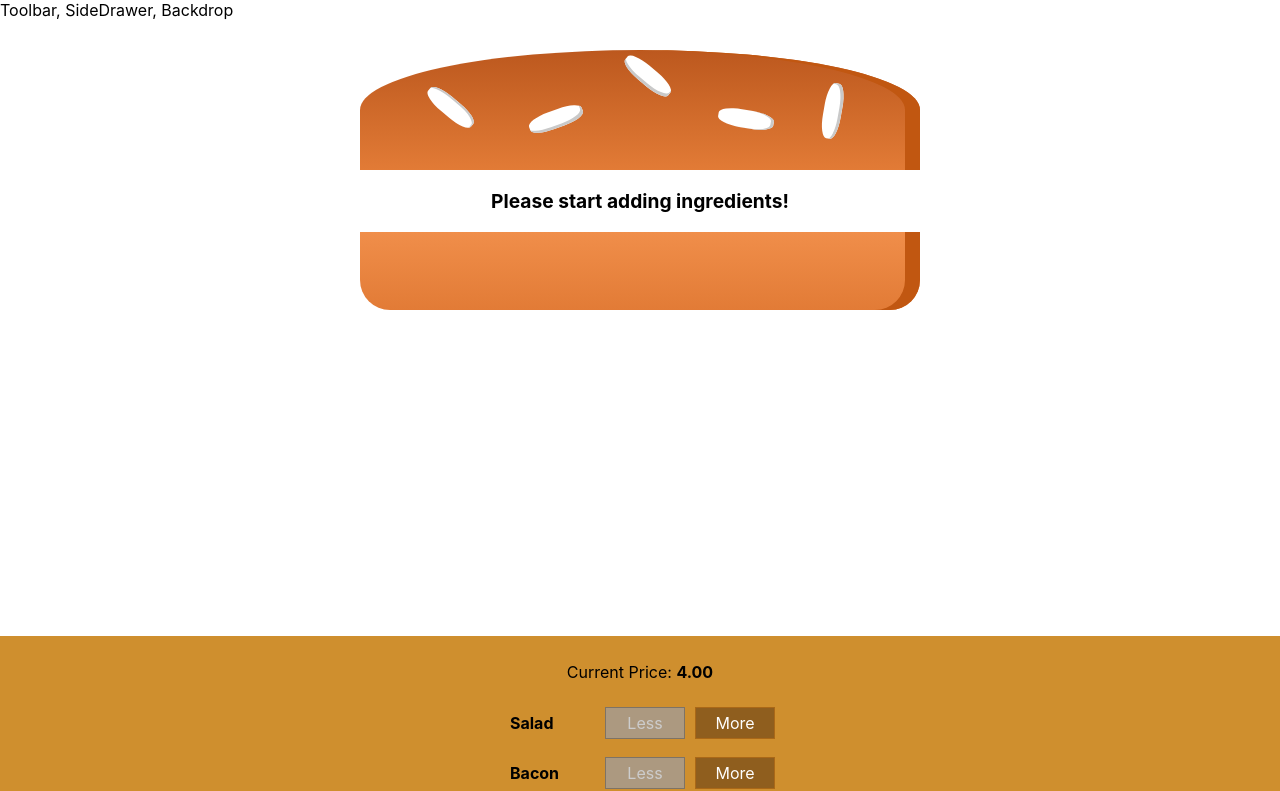
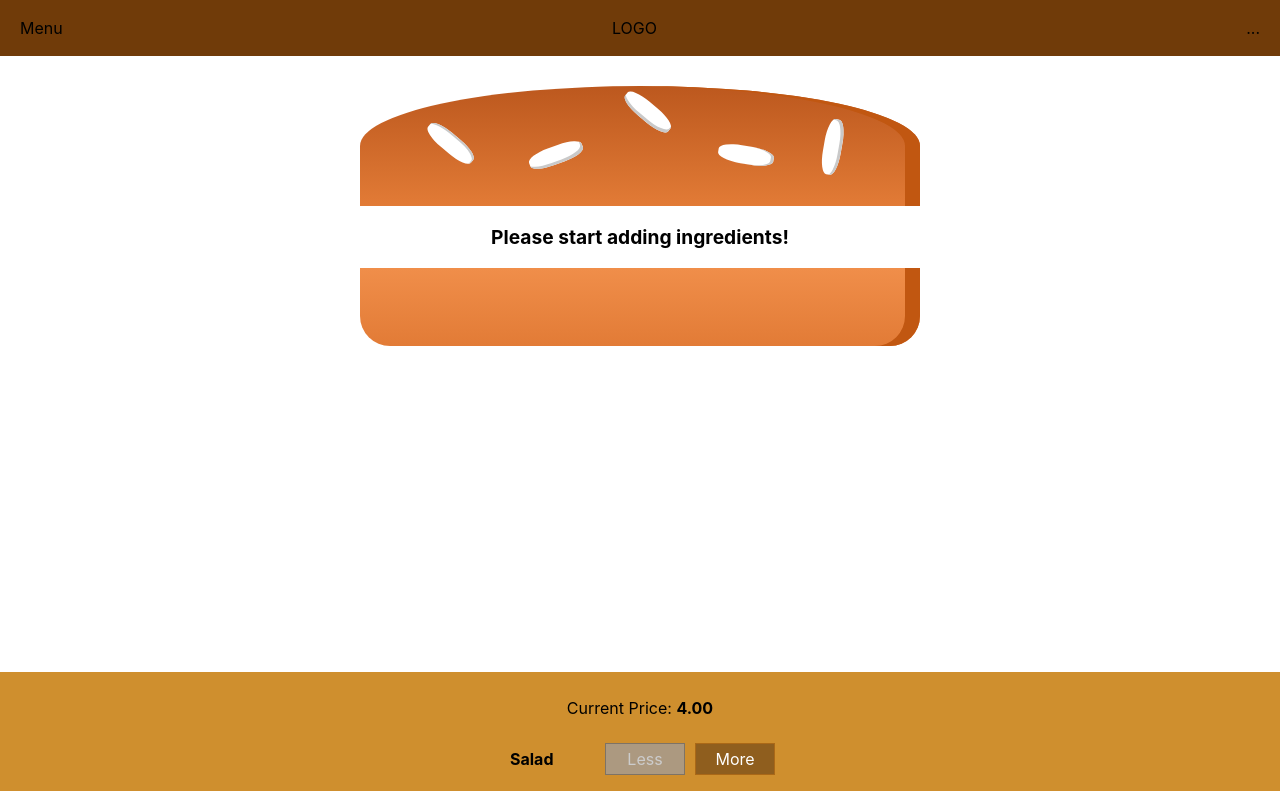
Before and after one commit to benn1988/react-burger, a React (Create React App) app: page / in a window 1280 px wide. Shown: the top 791 px of the page. Built offline with nearby package versions, Linux system fonts and the light colour scheme.

Commit message:
Adding a toolbar
Replace the placeholder in the Layout component wuth the Toolbar component

```diff
--- a/src/components/Layout/Layout.js
+++ b/src/components/Layout/Layout.js
@@ -1,10 +1,11 @@
 import React from 'react';
 import Aux from '../../hoc/Auxiliar';
 import classes from './Layout.module.css';
+import Toolbar from '../Navigation/Toolbar/Toolbar';
 
 const layout = ( props ) => (
     <Aux>
-        <div>Toolbar, SideDrawer, Backdrop</div>
+        <Toolbar />
         <main className={classes.Content}>
             {props.children}
         </main>
--- a/src/components/Layout/Layout.module.css
+++ b/src/components/Layout/Layout.module.css
@@ -1,3 +1,3 @@
 .Content {
-    margin-top: 16px;
+    margin-top: 72px;
 }
--- /dev/null
+++ b/src/components/Navigation/Toolbar/Toolbar.js
@@ -0,0 +1,15 @@
+import React from 'react';
+
+import classes from './Toolbar.module.css';
+
+const toolbar = ( props ) => (
+    <header className={classes.Toolbar}>
+        <div>Menu</div>
+        <div>LOGO</div>
+        <ul>
+            ...
+        </ul>
+    </header>
+);
+
+export default toolbar;
--- /dev/null
+++ b/src/components/Navigation/Toolbar/Toolbar.module.css
@@ -0,0 +1,18 @@
+.Toolbar {
+  height: 56px;
+  width: 100%;
+  display: flex;
+  justify-content: space-between;
+  align-items: center;
+  padding: 0 20px;
+  background-color: #703B09;
+  position: fixed;
+  top: 0;
+  left: 0;
+  box-sizing: border-box;
+  z-index: 90;
+}
+
+.Toolbar nav {
+  height: 100%;
+}
```
